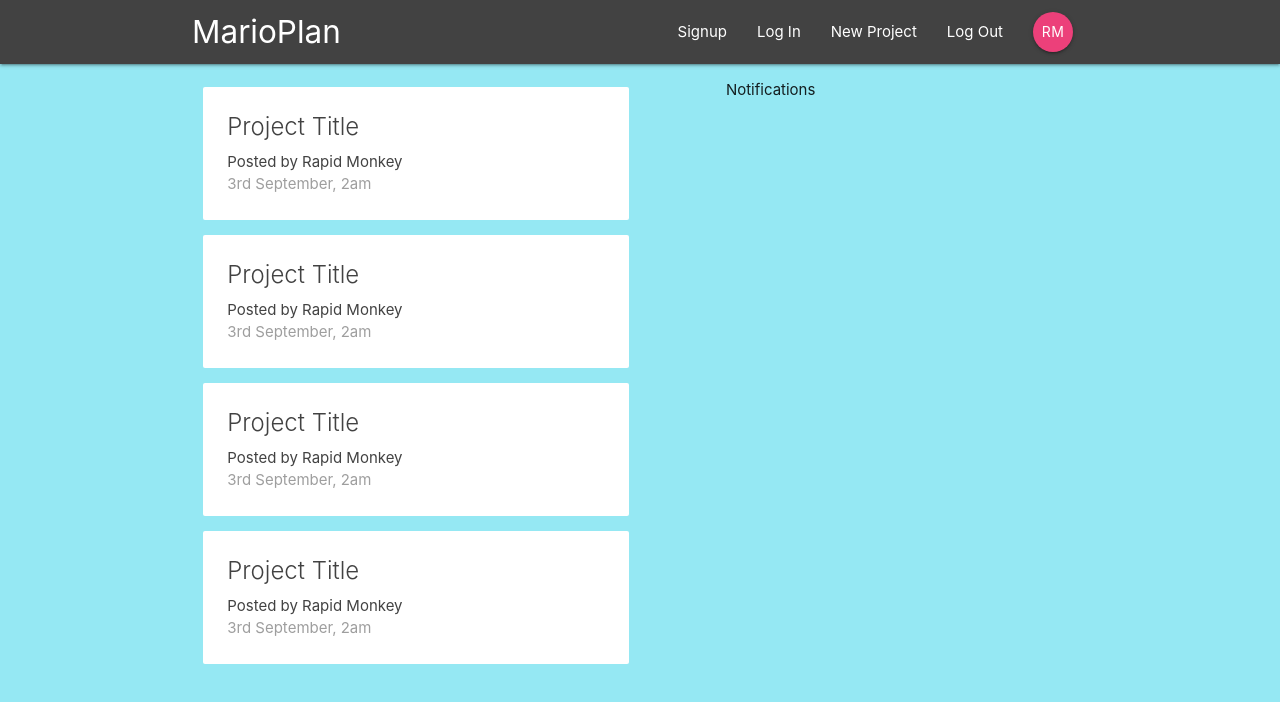
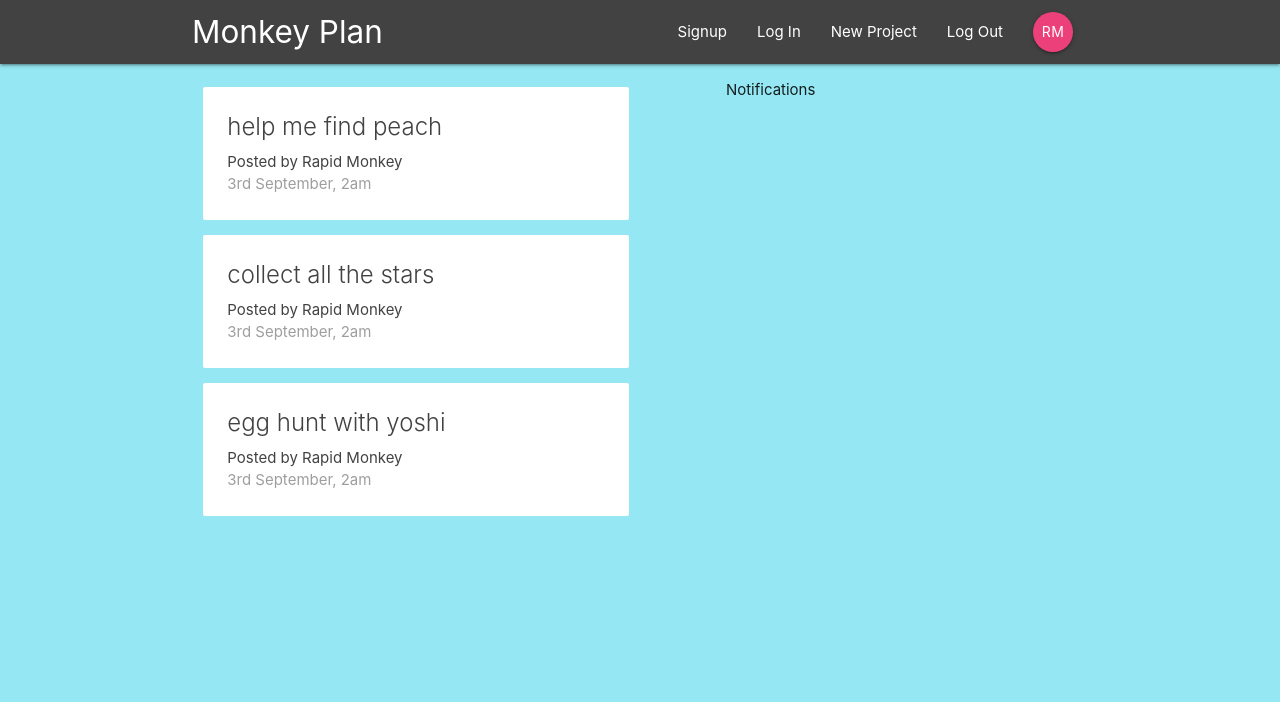
Before and after one commit to AdamMGaunt/react-redux-firebase, a React (Create React App) app: page / in a window 1280 px wide. Shown: the top 702 px of the page. Built offline with nearby package versions, Linux system fonts and the light colour scheme.

Commit message:
added async code and thunk

```diff
--- a/package.json
+++ b/package.json
@@ -5,8 +5,11 @@
   "dependencies": {
     "react": "^16.9.0",
     "react-dom": "^16.9.0",
+    "react-redux": "^7.1.1",
     "react-router-dom": "^5.0.1",
-    "react-scripts": "3.1.2"
+    "react-scripts": "3.1.2",
+    "redux": "^4.0.4",
+    "redux-thunk": "^2.3.0"
   },
   "scripts": {
     "start": "react-scripts start",
--- a/src/components/dashboard/Dashboard.js
+++ b/src/components/dashboard/Dashboard.js
@@ -1,15 +1,17 @@
 import React, { Component } from 'react';
 import Notifications from './Notifications';
 import ProjectList from '../projects/ProjectList';
-
+import { connect } from 'react-redux';
 
 class Dashboard extends Component {
   render () {
+    // console.log(this.props);
+    const { projects } = this.props;
     return (
       <div className="dashboard container">
         <div className="row">
           <div className="col s12 m6">
-            <ProjectList />
+            <ProjectList projects={projects} />
           </div>
           <div className="col s12 m5 offset-m1">
             <Notifications />
@@ -20,4 +22,10 @@ class Dashboard extends Component {
   }
 }
 
-export default Dashboard
+const mapStateToProps = (state) => {
+  return {
+    projects: state.project.projects
+  }
+}
+
+export default connect(mapStateToProps)(Dashboard)
--- a/src/components/layout/Navbar.js
+++ b/src/components/layout/Navbar.js
@@ -7,7 +7,7 @@ const Navbar = () => {
   return (
     <nav className="nav-wrapper grey darken-3">
       <div className="container">
-        <Link to='/' className="brand-logo">MarioPlan</Link>
+        <Link to='/' className="brand-logo">Monkey Plan</Link>
         <SignedInLinks />
         <SignedOutLinks />
       </div>
--- a/src/components/projects/CreateProject.js
+++ b/src/components/projects/CreateProject.js
@@ -1,4 +1,6 @@
-import React, { Component } from 'react'
+import React, { Component } from 'react';
+import { connect } from 'react-redux';
+import { createProject } from '../../store/actions/projectActions';
 
 class CreateProject extends Component {
   state = {
@@ -12,7 +14,8 @@ class CreateProject extends Component {
   }
   handleSubmit = (e) => {
     e.preventDefault();
-    console.log(this.state);
+    // console.log(this.state);
+    this.props.createProject(this.state);
   }
   render() {
     return (
@@ -36,4 +39,10 @@ class CreateProject extends Component {
   }
 }
 
-export default CreateProject
+const mapDispatchToProps = (dispatch) => {
+  return {
+    createProject: (project) => dispatch( createProject(project) )
+  }
+}
+
+export default connect(null, mapDispatchToProps)(CreateProject)
--- a/src/components/projects/ProjectList.js
+++ b/src/components/projects/ProjectList.js
@@ -1,13 +1,14 @@
 import React from 'react';
 import ProjectSummary from './ProjectSummary';
 
-const ProjectList = () => {
+const ProjectList = ({projects}) => {
   return (
     <div className="project-list section">
-      <ProjectSummary />
-      <ProjectSummary />
-      <ProjectSummary />
-      <ProjectSummary />
+      {projects && projects.map(project => {
+        return (
+          <ProjectSummary project={project} key={project.id} />
+        )
+      })}
     </div>
   )
 }
--- a/src/components/projects/ProjectSummary.js
+++ b/src/components/projects/ProjectSummary.js
@@ -1,10 +1,10 @@
 import React from 'react';
 
-const ProjectSummary = () => {
+const ProjectSummary = ({project}) => {
   return (
     <div className="card z-depth-0 project-summary">
       <div className="card-content grey-text text-darken-3">
-        <span className="card-title">Project Title</span>
+        <span className="card-title">{project.title}</span>
         <p>Posted by Rapid Monkey</p>
         <p className="grey-text">3rd September, 2am</p>
       </div>
--- a/src/index.js
+++ b/src/index.js
@@ -3,8 +3,14 @@ import ReactDOM from 'react-dom';
 import './index.css';
 import App from './App';
 import * as serviceWorker from './serviceWorker';
+import { createStore, applyMiddleware } from 'redux';
+import rootReducer from './store/reducers/rootReducer';
+import { Provider } from 'react-redux';
+import thunk from 'redux-thunk';
 
-ReactDOM.render(<App />, document.getElementById('root'));
+const store = createStore(rootReducer, applyMiddleware(thunk));
+
+ReactDOM.render(<Provider store={store}><App /></Provider>, document.getElementById('root'));
 
 // If you want your app to work offline and load faster, you can change
 // unregister() to register() below. Note this comes with some pitfalls.
--- /dev/null
+++ b/src/store/actions/projectActions.js
@@ -0,0 +1,6 @@
+export const createProject = (project) => {
+  return (dispatch, getState) => {
+    // make async call to database
+    dispatch({ type: 'CREATE_PROJECT', project });
+  }
+}
--- /dev/null
+++ b/src/store/reducers/authReducer.js
@@ -0,0 +1,7 @@
+const initState = {}
+
+const authReducer = (state = initState, action) => {
+  return state
+}
+
+export default authReducer
--- /dev/null
+++ b/src/store/reducers/projectReducer.js
@@ -0,0 +1,17 @@
+const initState = {
+  projects: [
+    { id: '1', title: 'help me find peach', content: 'blah blah blah' },
+    { id: '2', title: 'collect all the stars', content: 'blah blah blah' },
+    { id: '3', title: 'egg hunt with yoshi', content: 'blah blah blah' }
+  ]
+}
+
+const projectReducer = (state = initState, action) => {
+  switch (action.type) {
+    case 'CREATE_PROJECT':
+      console.log('created project ', action.project)
+  }
+  return state
+}
+
+export default projectReducer
--- /dev/null
+++ b/src/store/reducers/rootReducer.js
@@ -0,0 +1,10 @@
+import authReducer from './authReducer';
+import projectReducer from './projectReducer';
+import { combineReducers } from 'redux';
+
+const rootReducer = combineReducers({
+  auth : authReducer,
+  project: projectReducer
+});
+
+export default rootReducer
```
Also changed, not shown: 1 other file (tests, documents, lock files or other folders).
